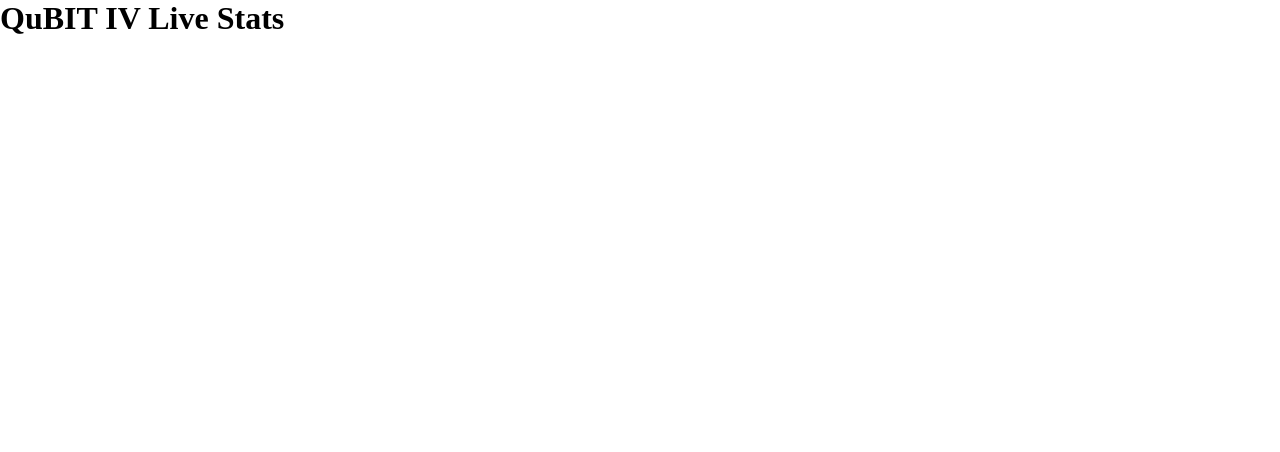
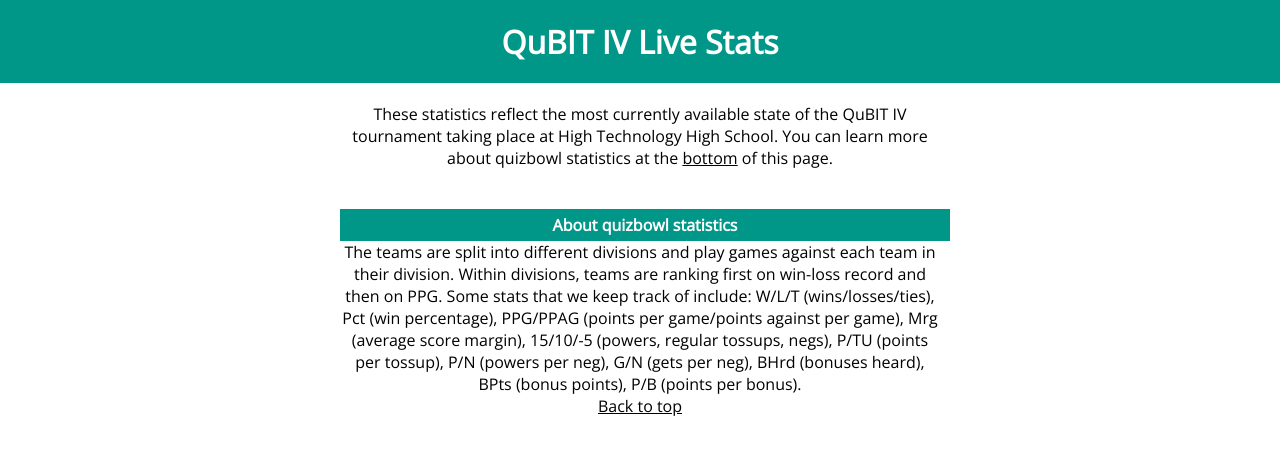
Before and after one commit to air-wreck/qubit4, a plain HTML site: page live-stats/index.html in a window 1280 px wide. Drawn offline with nearby package versions, Linux system fonts and the light colour scheme; no server answers.

Commit message:
restyle stats page

```diff
--- a/live-stats/index.html
+++ b/live-stats/index.html
@@ -3,10 +3,21 @@
 <head>
   <title>QuBIT IV Live Stats</title>
   <link rel="stylesheet" href="style.css" type="text/css">
+  <link href="https://fonts.googleapis.com/css?family=Open+Sans" rel="stylesheet">
 </head>
 <body>
-  <h1>QuBIT IV Live Stats</title>
+  <a name="top"></a>
+  <div id="header">
+    <h1 class="deep-teal">QuBIT IV Live Stats</h1>
+    <p>These statistics reflect the most currently available state of the QuBIT IV tournament taking place at High Technology High School. You can learn more about quizbowl statistics at the <a href="#bottom">bottom</a> of this page.</p>
+  </div>
   <div id="stats-container"></div>
+  <a name="bottom"></a>
+  <div id="about-stats">
+    <div id="about-stats-title" class="deep-teal">About quizbowl statistics</div>
+    <p>The teams are split into different divisions and play games against each team in their division. Within divisions, teams are ranking first on win-loss record and then on PPG. Some stats that we keep track of include: W/L/T (wins/losses/ties), Pct (win percentage), PPG/PPAG (points per game/points against per game), Mrg (average score margin), 15/10/-5 (powers, regular tossups, negs), P/TU (points per tossup), P/N (powers per neg), G/N (gets per neg), BHrd (bonuses heard), BPts (bonus points), P/B (points per bonus).</p>
+    <a href="#top">Back to top</a>
+  </div>
 
   <script type="text/javascript">
   /* I love Stack Overflow... */
@@ -58,9 +69,15 @@
   /* stupid cross-origin policy */
   httpGetAsync('https://cors-anywhere.herokuapp.com/https://docs.google.com/spreadsheets/d/e/2PACX-1vSurbPCGM8W6DcFbittVrlyuSgf4QETIiT_0dMnMjd9IK4nnOnFbH5WbtPSUBehiZU6NgbhogW7A-XU/pub?gid=464705878&single=true&output=csv', function(response) {
     data = CSVToArray(response);
-    html_str = '<table>';
+    html_str = '<table border="0">';
     for (var i = 0; i < data.length; i++) {
-      html_str += '<tr>';
+      var style='""';
+      // make division names deep teal
+      if (data[i][0] != '' && data[i][1] == '') style = 'deep-teal';
+      // make division headers light teal
+      else if (i > 0 && data[i-1][0] != '' && data[i-1][1] == '') style = 'underline';
+      else if (i % 2 == 0 && i > 0 && data[i][0] != '') style = 'light-grey';
+      html_str += '<tr class='+style+'>';
       for (var j = 0; j < data[0].length; j++) {
         html_str += '<td>'+data[i][j]+'</td>';
       }
--- a/live-stats/style.css
+++ b/live-stats/style.css
@@ -1,4 +1,68 @@
 * {
   padding: 0;
   margin: 0;
+  font-family: "Open Sans";
 }
+
+#header {
+  text-align: center;
+}
+
+#header h1 {
+  padding: 20px;
+}
+
+#header p {
+  max-width: 600px;
+  margin: 0 auto;
+  padding: 20px;
+}
+
+#about-stats {
+  max-width: 600px;
+  padding: 20px;
+  text-align: center;
+  margin: 0 auto;
+  overflow: auto;
+}
+
+#about-stats #about-stats-title {
+  width: 100%;
+  padding: 5px;
+}
+
+#about-stats span {
+  width: 100%;
+}
+
+table {
+  margin: 0 auto;
+  border-spacing: 0;
+}
+
+td {
+  font-size: 10pt;
+  padding: 5px 5px;
+}
+
+a {
+  color: black;
+}
+
+.light-grey {
+  background-color: #dddddd;
+}
+
+.deep-teal {
+  background-color: #009688;
+  color: white;
+  font-weight: bold;
+}
+
+.light-teal {
+  background-color: #b2dfdb;
+}
+
+.underline td {
+  border-bottom: 1px solid black;
+}
```
